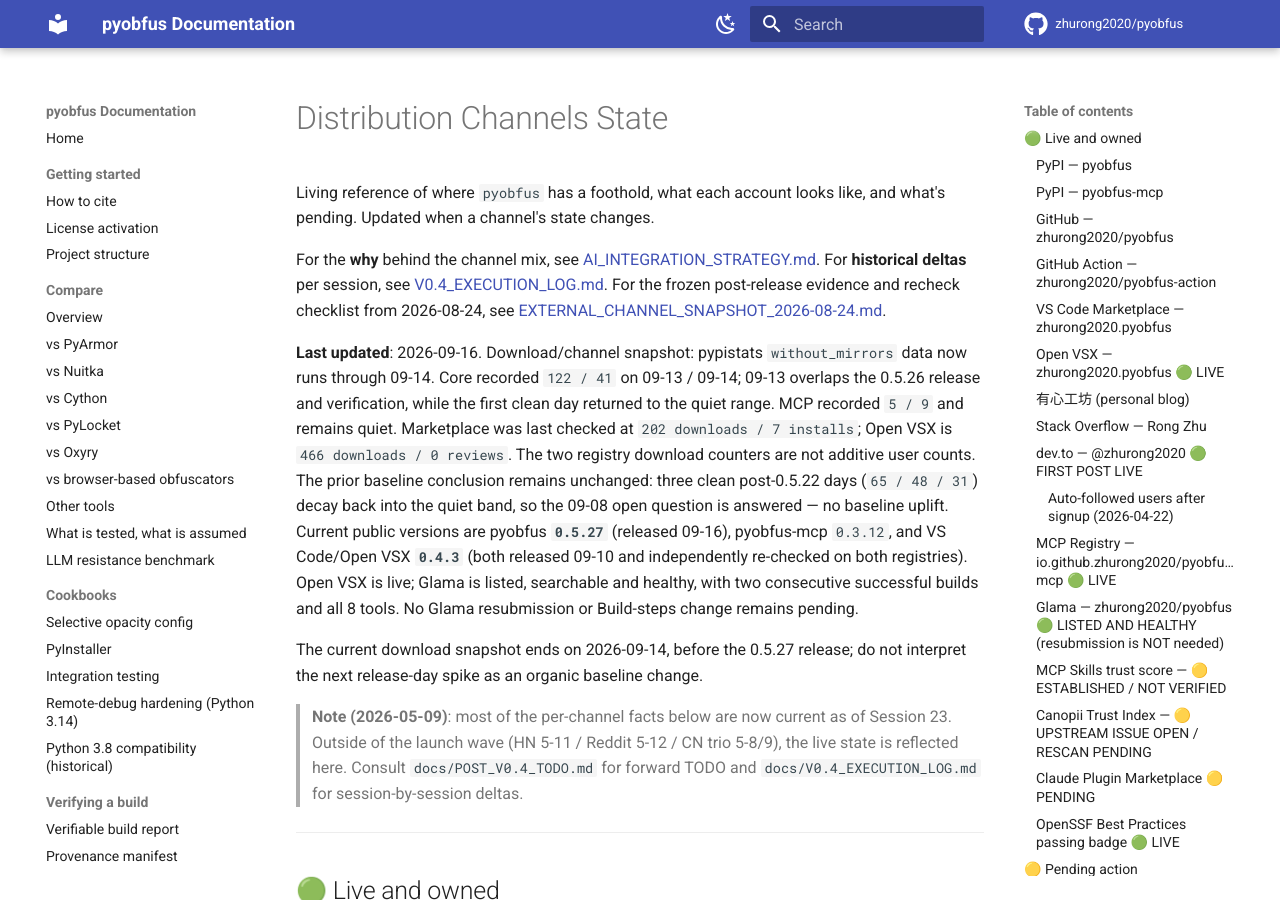
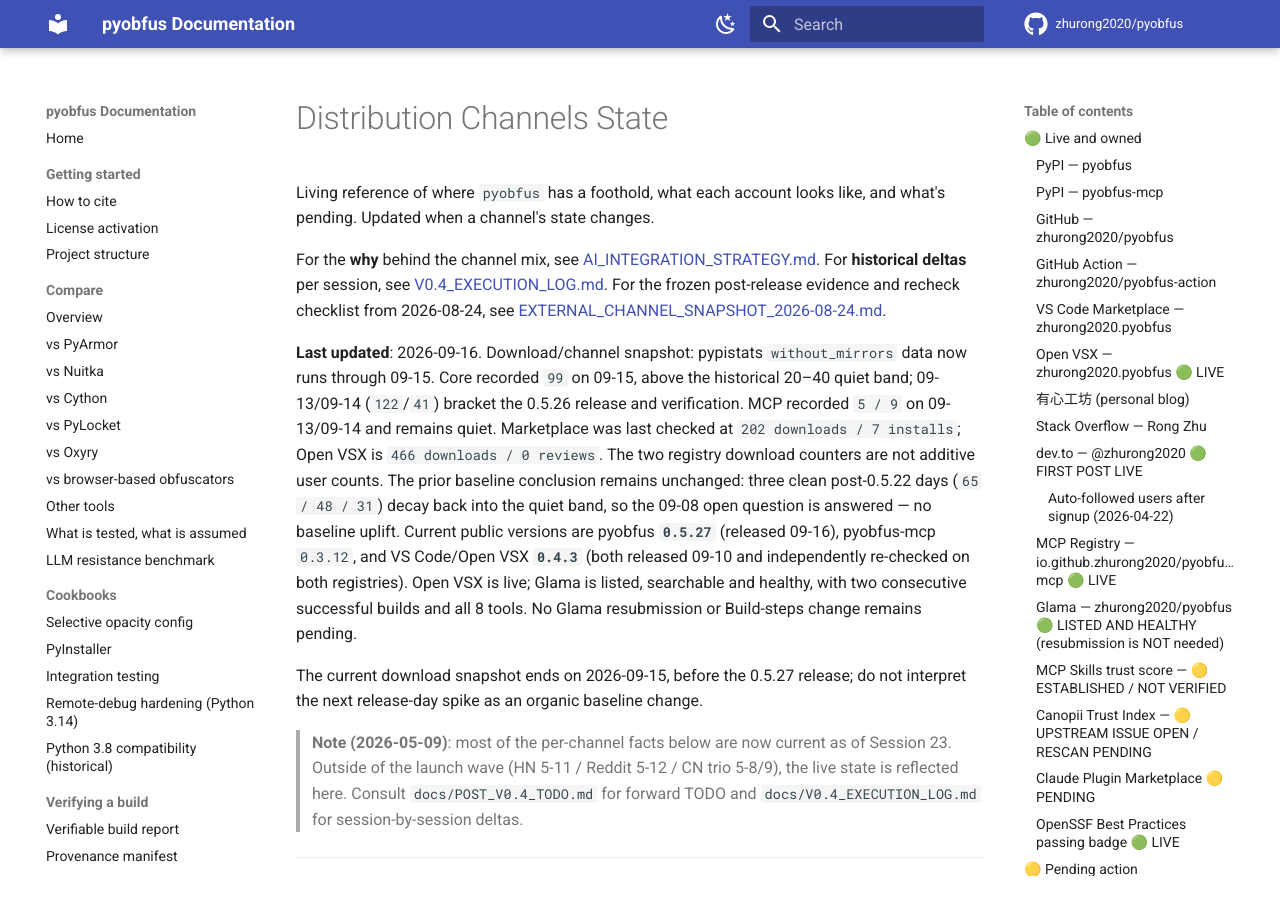
Before and after one commit to zhurong2020/pyobfus, an MkDocs documentation site: the page built from docs/DISTRIBUTION_CHANNELS.md, in a window 1280 px wide and 900 px high. Built offline with MkDocs 1.6.1 and Material for MkDocs 9.7.7, drawn with Linux system fonts in a browser that asks for light colours; comment, search, counter and statistics services are not loaded; some of the changed text lies outside the part shown.

Commit message:
docs(channels): sync download cutoff to 09-15 in distribution state
DISTRIBUTION_CHANNELS.md header and current-snapshot note still said data
ran through 09-14. Update to 09-15 and add 2026-09-16 recheck blocks for
Core (day/week/month 99 / 678 / 2,336) and MCP (5 / 9, quiet), flagging
09-15's 99 above the 20-40 quiet band pending 2-3 clean days after the
0.5.27 release.

Co-Authored-By: CodeBuddy Code <noreply@codebuddy.ai>

```diff
--- a/docs/DISTRIBUTION_CHANNELS.md
+++ b/docs/DISTRIBUTION_CHANNELS.md
@@ -8,9 +8,9 @@
 [EXTERNAL_CHANNEL_SNAPSHOT_2026-08-24.md](EXTERNAL_CHANNEL_SNAPSHOT_2026-08-24.md).
 
 **Last updated**: 2026-09-16. Download/channel snapshot: pypistats
-`without_mirrors` data now runs through 09-14. Core recorded `122 / 41` on
-09-13 / 09-14; 09-13 overlaps the 0.5.26 release and verification, while the
-first clean day returned to the quiet range. MCP recorded `5 / 9` and remains
+`without_mirrors` data now runs through 09-15. Core recorded `99` on 09-15,
+above the historical 20–40 quiet band; 09-13/09-14 (`122`/`41`) bracket the
+0.5.26 release and verification. MCP recorded `5 / 9` on 09-13/09-14 and remains
 quiet. Marketplace was last checked at
 `202 downloads / 7 installs`; Open VSX is `466 downloads / 0 reviews`.
 The two registry download counters are not additive user counts. The prior
@@ -24,7 +24,7 @@
 builds and all 8 tools. No Glama resubmission or Build-steps change remains
 pending.
 
-The current download snapshot ends on 2026-09-14, before the 0.5.27 release;
+The current download snapshot ends on 2026-09-15, before the 0.5.27 release;
 do not interpret the next release-day spike as an organic baseline change.
 
 > **Note (2026-05-09)**: most of the per-channel facts below are now current as of Session 23. Outside of the launch wave (HN 5-11 / Reddit 5-12 / CN trio 5-8/9), the live state is reflected here. Consult `docs/POST_V0.4_TODO.md` for forward TODO and `docs/V0.4_EXECUTION_LOG.md` for session-by-session deltas.
@@ -84,6 +84,13 @@
   09-14, is back at `41`. The trailing seven-day sum is `627`, but `470` (75%)
   comes from the three release-contaminated days 09-10, 09-12 and 09-13. This
   does not establish an organic-baseline uplift.
+- 2026-09-16 recheck (data through 09-15, known mirrors excluded): trailing
+  seven days (09-09 through 09-15) recorded `31 / 123 / 37 / 225 / 122 / 41 /
+  99`; latest day/week/month is `99 / 678 / 2,336`. The 0.5.27 release day
+  (09-16) is not yet in pypistats (≈1-day lag). 09-15's `99` sits above the
+  historical 20–40 quiet band — the first reading after the 0.5.26 tail — so
+  wait for 2–3 clean days from 09-17 before judging organic uplift. This does
+  not yet establish a baseline change.
 - Tracker: `gh api repos/zhurong2020/pyobfus` + PePy
 
 ### PyPI — `pyobfus-mcp`
@@ -137,6 +144,9 @@
 - 2026-09-15 recheck (data through 09-14, known mirrors excluded): 09-13 and
   09-14 recorded `5 / 9`; the trailing seven-day sum is `77` (median `9`). The
   package remains in its quiet range with no adoption uplift signal.
+- 2026-09-16 recheck (data through 09-15, known mirrors excluded): 09-13 and
+  09-14 recorded `5 / 9`; the package remains in its quiet range with no
+  adoption uplift signal. 09-15 still quiet (no separate spike).
 
 ### GitHub — `zhurong2020/pyobfus`
 - URL: https://github.com/zhurong2020/pyobfus
```
